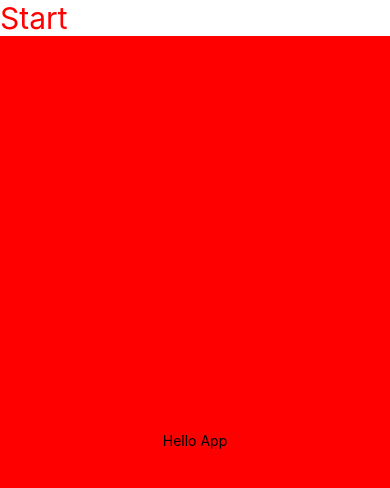
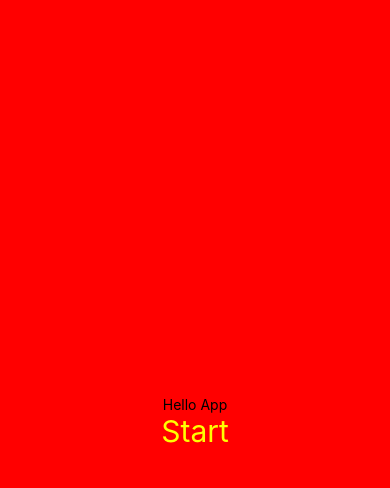
Before and after one commit to TheHimanshuDixit/React-Native-App, a React Native app: screen / in a window 390 px wide. Shown: the top 488 px of the page. Built offline with nearby package versions, Linux system fonts and the light colour scheme.

Commit message:
component added

```diff
--- a/App.js
+++ b/App.js
@@ -1,17 +1,17 @@
 import { StatusBar } from 'expo-status-bar';
 import { StyleSheet, Text, View } from 'react-native';
-import Start from './components/start';
+import Start from './src/screens/components/start';
 
 export default function App() {
   return (
     <>
-      <Start />
       <View style={styles.container}>
         <Text>Hello App</Text>
+        <Start />
         <StatusBar style="auto" />
       </View>
     </>
-  );
+  )
 }
 
 const styles = StyleSheet.create({
@@ -20,6 +20,6 @@ const styles = StyleSheet.create({
     backgroundColor: '#fff',
     alignItems: 'center',
     justifyContent: 'center',
-    backgroundColor:'red'
-  },
-});
+    backgroundColor: 'red'
+  }
+})
--- a/components/Start.js
+++ b/src/screens/components/start.js
@@ -4,12 +4,12 @@ const Start = () => {
   return (
     <Text style={styles.textstyle}>Start</Text>
   )
-};
+}
 
 const styles = StyleSheet.create({
     textstyle: {
         fontSize: 30,
-        color: 'red'
+        color: 'yellow'
     }
 })
 
```
